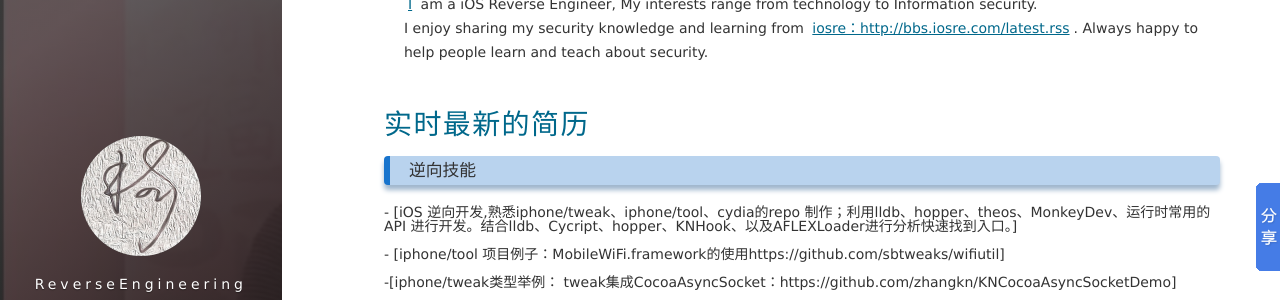
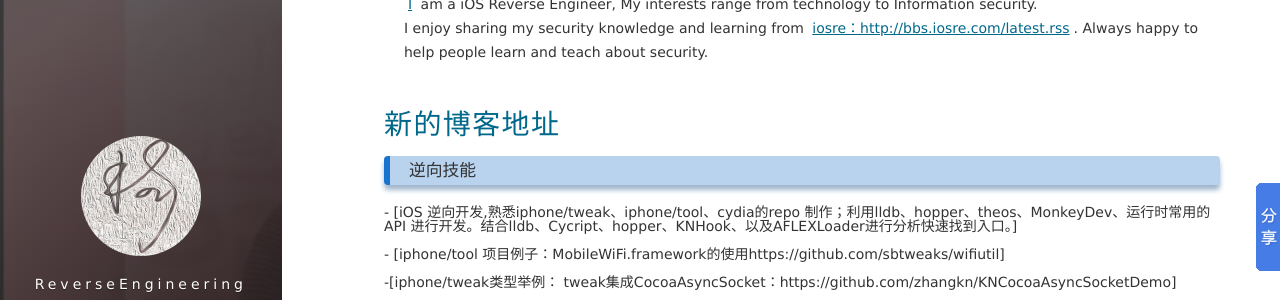
Before and after one commit to zhangkn/zhangkn.github.io, a Jekyll site: the page built from about.md, in a window 1280 px wide and 900 px high. Shown: the part 152-452 px from the top of the window. Built offline with Jekyll 4.4.1, drawn with Linux system fonts in a browser that asks for light colours; nearby versions of some CDN libraries; comment, search, counter and statistics services are not loaded.

Commit message:
Update about.md
kunnan.blog.csdn.net

```diff
--- a/about.md
+++ b/about.md
@@ -14,7 +14,7 @@ stackoverflow user: 8633507
 <br>
 
 <h1>
-<a target="_blank" href="https://zhangkn.github.io/2018/04/DevelopmentSkillsIntroduced"> 实时最新的简历</a>
+<a target="_blank" href="https://kunnan.blog.csdn.net">新的博客地址</a>
 </h1>
 
 
```
